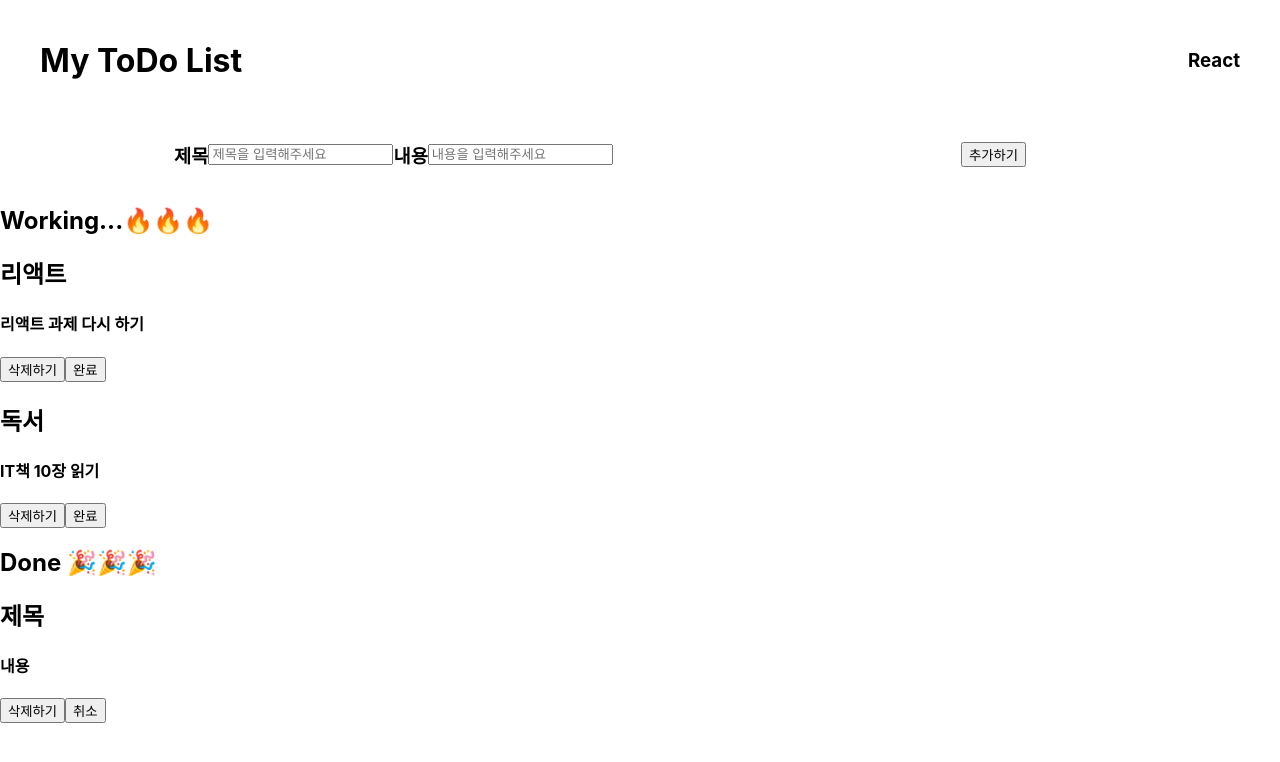
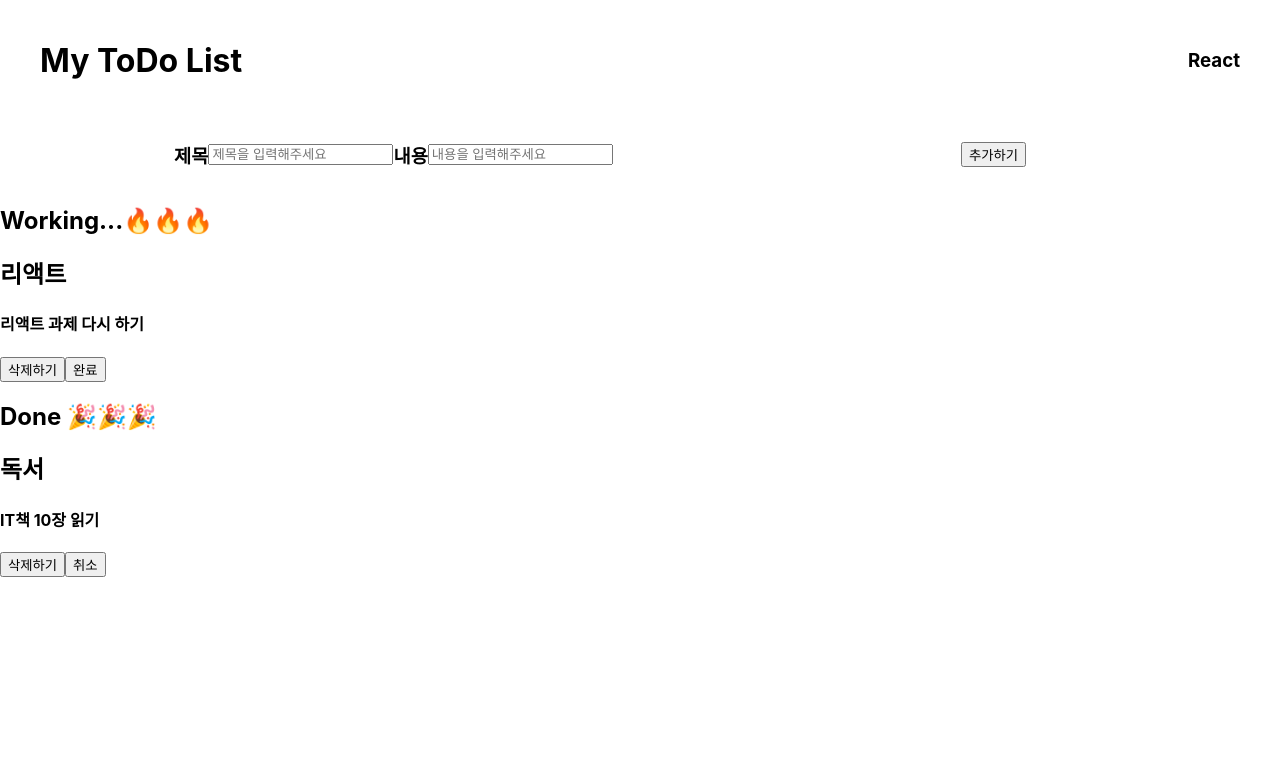
Before and after one commit to YS739/React_ToDoList_Again, a React (Create React App) app: page / in a window 1280 px wide. Shown: the top 762 px of the page. Built offline with nearby package versions, Linux system fonts and the light colour scheme.

Commit message:
split true, false list used if grammer

```diff
--- a/src/App.js
+++ b/src/App.js
@@ -3,13 +3,24 @@ import Header from "./components/header/Header";
 import AddToDo from "./components/addToDo/AddToDo";
 
 // workingList component - destructuring
-function WorkingList({ title, body }) {
+function WorkingList({ title, body, isDone }) {
   return (
     <div className="list-box">
       <h2>{title}</h2>
       <h4>{body}</h4>
       <button>삭제하기</button>
-      <button>완료</button>
+      <button>{isDone ? "취소" : "완료"}</button>
+    </div>
+  );
+}
+
+function DoneList({ title, body, isDone }) {
+  return (
+    <div className="list-box">
+      <h2>{title}</h2>
+      <h4>{body}</h4>
+      <button>삭제하기</button>
+      <button>{isDone ? "취소" : "완료"}</button>
     </div>
   );
 }
@@ -17,7 +28,7 @@ function WorkingList({ title, body }) {
 const App = () => {
   const [toDoS, setToDoS] = useState([
     { id: 1, title: "리액트", body: "리액트 과제 다시 하기", isDone: false },
-    { id: 2, title: "독서", body: "IT책 10장 읽기", isDone: false },
+    { id: 2, title: "독서", body: "IT책 10장 읽기", isDone: true },
   ]);
 
   const [title, setTitle] = useState("");
@@ -51,24 +62,33 @@ const App = () => {
       <div>
         <h2>Working...🔥🔥🔥</h2>
         {toDoS.map((toDo) => {
+          if (toDo.isDone === false) {
             return (
               <WorkingList
                 toDo={toDo}
                 title={toDo.title}
                 body={toDo.body}
-              // isDone={isDone}
+                isDone={toDo.isDone}
                 key={toDo.id}
               ></WorkingList>
             );
+          }
         })}
 
         <h2>Done 🎉🎉🎉</h2>
-        <div className="list-box">
-          <h2>제목</h2>
-          <h4>내용</h4>
-          <button>삭제하기</button>
-          <button>취소</button>
-        </div>
+        {toDoS.map((toDo) => {
+          if (toDo.isDone === true) {
+            return (
+              <DoneList
+                toDo={toDo}
+                title={toDo.title}
+                body={toDo.body}
+                isDone={toDo.isDone}
+                key={toDo.id}
+              ></DoneList>
+            );
+          }
+        })}
       </div>
     </div>
   );
```
Lines whose indentation alone changed are shown as unchanged.
